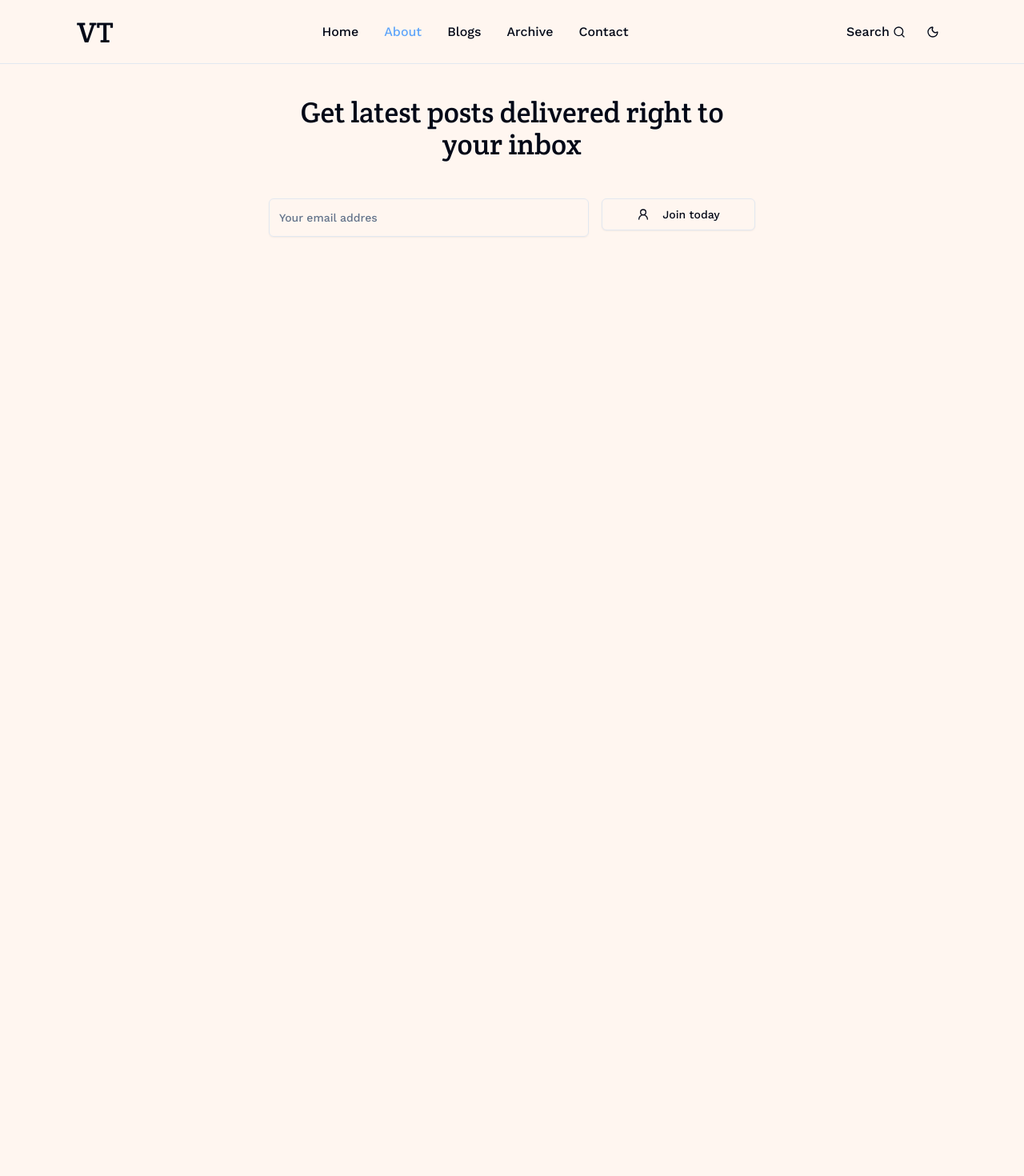
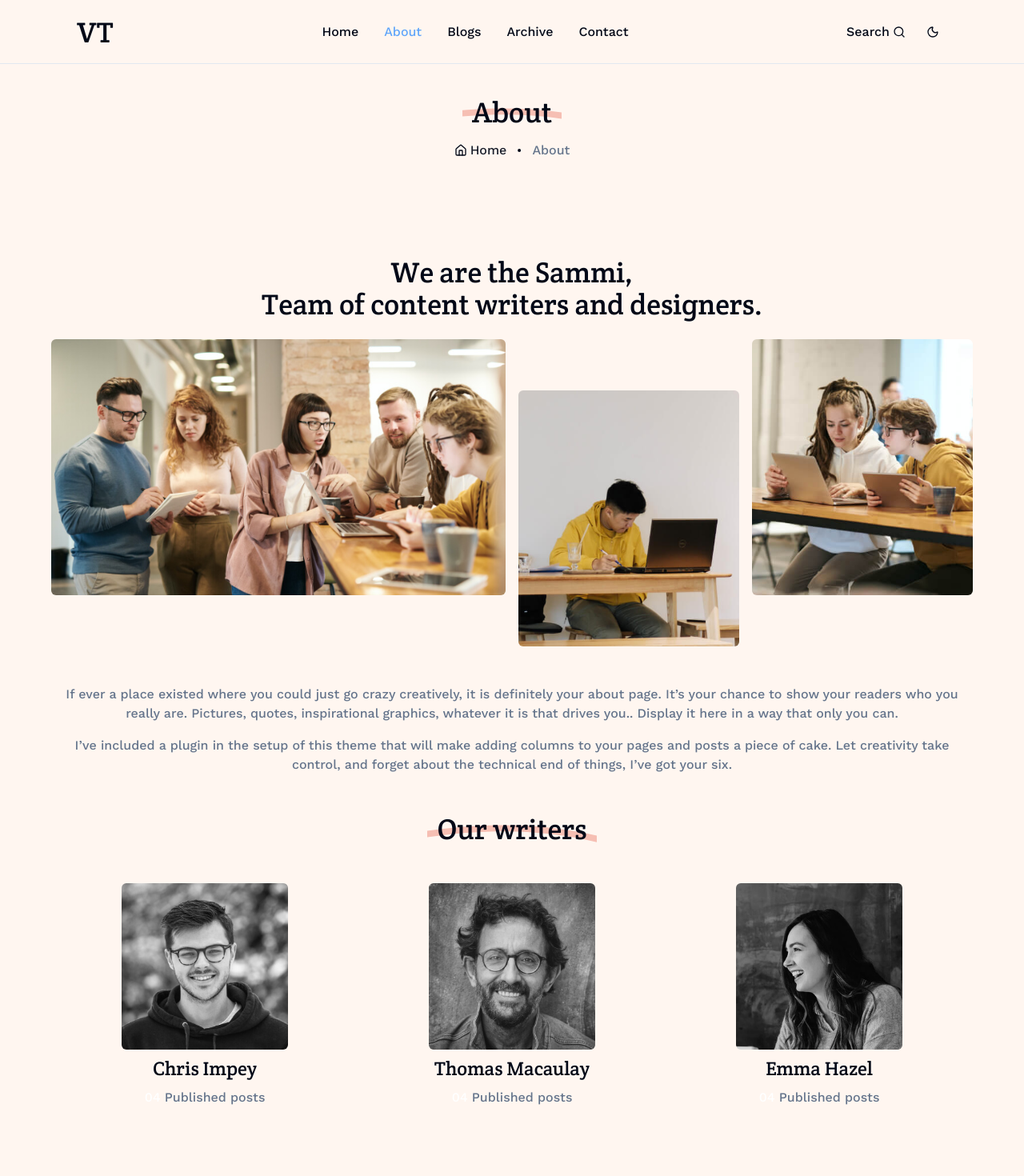
Before and after one commit to mavlonmirzaxalilov/cms-blog, a Next.js app: page /about in a window 1280 px wide. Shown: the top 1470 px of the page at 80% size. Before the commit the page ends 800 px from the top, so only its background shows below. Built offline with nearby package versions, Linux system fonts and the light colour scheme.

Commit message:
About page added

```diff
--- a/app/(root)/about/page.tsx
+++ b/app/(root)/about/page.tsx
@@ -1,7 +1,87 @@
-import React from 'react'
+import AuthorCard from '@/author'
+import { authors } from "@/constants";
+import { Dot, Home } from "lucide-react";
+import Image from "next/image";
+import Link from "next/link";
+import React from "react";
 
 function AboutPage() {
-	return <div>AboutPage</div>
+  return (
+    <div className="mx-auto max-w-6xl">
+      <div className="relative flex min-h-[40vh] flex-col items-center justify-center">
+        <h2 className="section-title text-center font-creteRound text-4xl">
+          <span>About</span>
+        </h2>
+
+        <div className="mt-4 flex items-center gap-1">
+          <Home className="h-4 w-4" />
+          <Link
+            href={"/"}
+            className="opacity-90 hover:underline hover:opacity-100"
+          >
+            Home
+          </Link>
+          <Dot />
+          <p className="text-muted-foreground">About</p>
+        </div>
+      </div>
+      <h1 className="text-center font-creteRound text-4xl">
+        We are the Sammi, <br /> Team of content writers and designers.
+      </h1>
+
+      <div className="mt-6 grid min-h-96 grid-cols-4 gap-4">
+        <div className="relative col-span-2 h-80 max-md:col-span-4">
+          <Image
+            src={"/about/01.jpg"}
+            alt="about"
+            fill
+            className="rounded-md object-cover"
+          />
+        </div>
+        <div className="relative h-80 self-end max-md:col-span-2 max-md:h-72">
+          <Image
+            src={"/about/00.jpg"}
+            alt="about"
+            fill
+            className="rounded-md object-cover"
+          />
+        </div>
+        <div className="relative h-80 max-md:col-span-2 max-md:mb-8 max-md:h-72">
+          <Image
+            src={"/about/02.jpg"}
+            alt="about"
+            fill
+            className="rounded-md object-cover"
+          />
+        </div>
+      </div>
+
+      <div className="mx-auto mt-12 flex max-w-6xl flex-col space-y-4 text-center text-muted-foreground">
+        <p>
+          If ever a place existed where you could just go crazy creatively, it
+          is definitely your about page. It’s your chance to show your readers
+          who you really are. Pictures, quotes, inspirational graphics, whatever
+          it is that drives you.. Display it here in a way that only you can.
+        </p>
+        <p>
+          I’ve included a plugin in the setup of this theme that will make
+          adding columns to your pages and posts a piece of cake. Let creativity
+          take control, and forget about the technical end of things, I’ve got
+          your six.
+        </p>
+      </div>
+
+      <h2 className="section-title my-12 text-center font-creteRound text-4xl">
+        <span>Our writers</span>
+      </h2>
+
+      <div className="flex justify-around max-md:flex-col max-md:items-center max-md:space-y-4">
+        {authors.map((c) => (
+          <AuthorCard key={c.name} {...c} />
+        ))}
+      </div>
+    </div>
+  );
 }
 
-export default AboutPage
+export default AboutPage;
--- /dev/null
+++ b/author.tsx
@@ -0,0 +1,24 @@
+import Image from "next/image";
+import { IAuthor } from "./types";
+
+function AuthorCard({ name, image }: IAuthor) {
+  return (
+    <div className="flex w-52 flex-col space-y-2 text-center">
+      <div className="relative h-52 w-full">
+        <Image
+          src={image}
+          alt={name}
+          width={208}
+		  height={208}
+          className="rounded-md object-cover grayscale transition-all hover:grayscale-0"
+        />
+      </div>
+      <h2 className="font-creteRound text-2xl">{name}</h2>
+      <p className="text-muted-foreground">
+        <span className="font-bold text-white">04</span> Published posts
+      </p>
+    </div>
+  );
+}
+
+export default AuthorCard;
--- a/types/index.ts
+++ b/types/index.ts
@@ -10,3 +10,8 @@ export interface IBlog {
   image: string;
   tags: string[];
 }
+
+export interface IAuthor {
+  name: string;
+  image: string;
+}
```
Also changed, not shown: constants/index.ts (+50 -50 lines).
